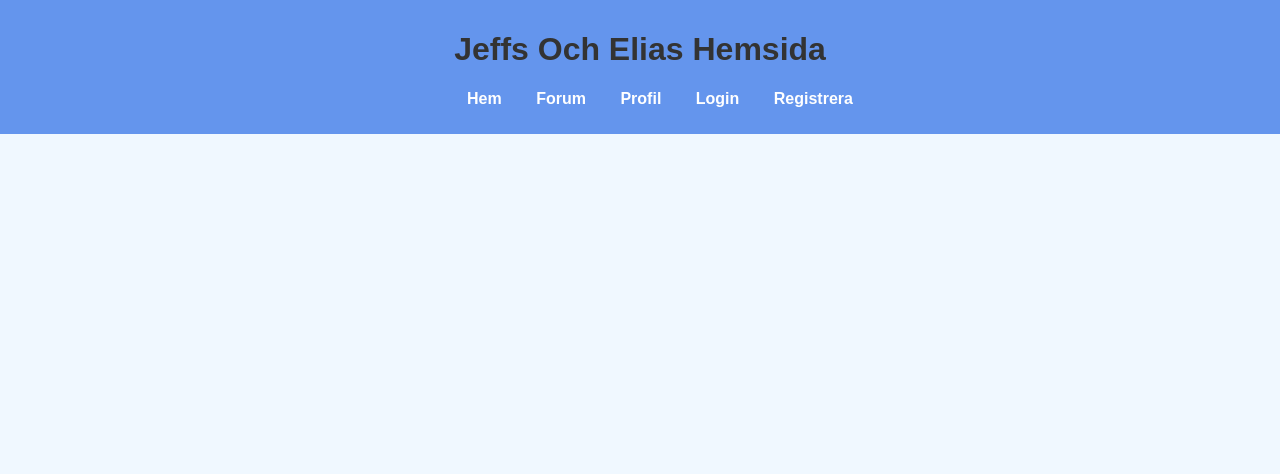
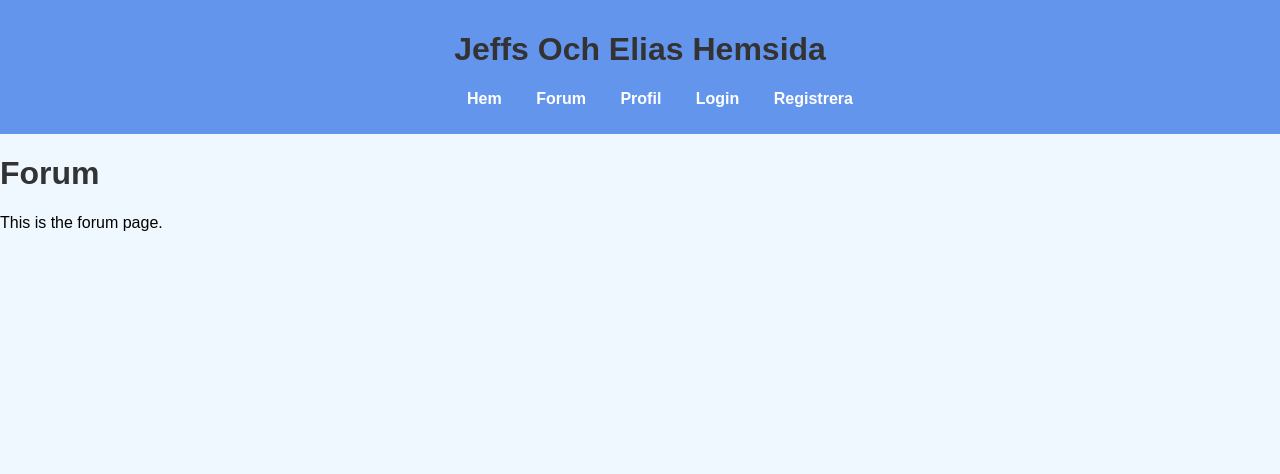
Before and after one commit to Carlchr/BetygshojandeProjekt, a Python web app: template templates/forum.html in a window 1280 px wide. Shown: the top 474 px of the page. Run offline with Jinja, Linux system fonts and the light colour scheme; the template is opened without the code that fills it, so the values that code supplies are empty.

Commit message:
Add basic content to forum template
Update templates/forum.html to include a heading, brief paragraph, and a div with id="result". This scaffolds the forum page and provides a container for dynamic or AJAX-inserted content.

```diff
--- a/templates/forum.html
+++ b/templates/forum.html
@@ -2,4 +2,8 @@
 {% block customtitle %}Forum Page{% endblock %}
 
 {% block content %}
+    <h1>Forum</h1>
+    <p>This is the forum page.</p>
+
+    <div id="result"></div>
 {% endblock %}
```
